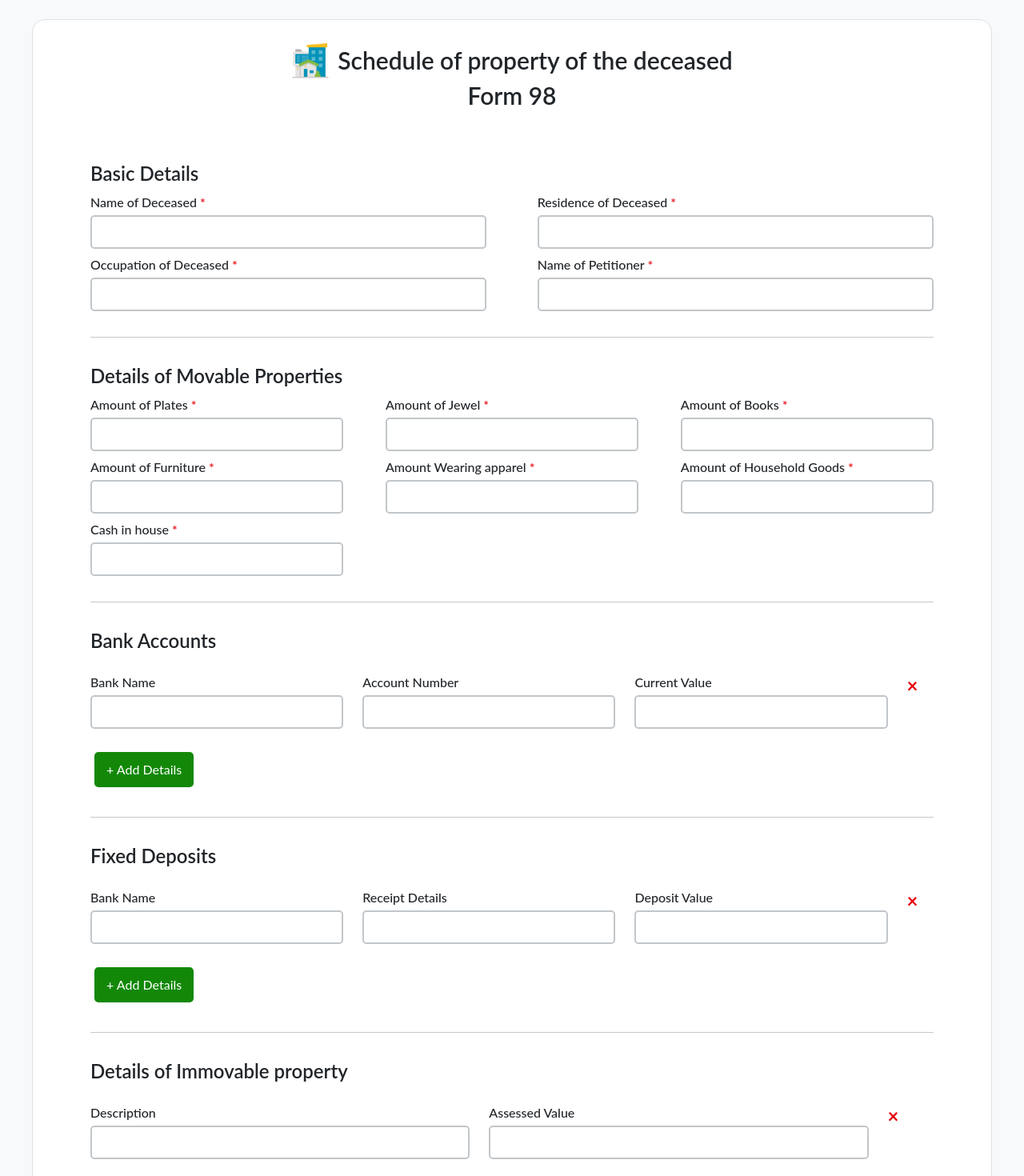
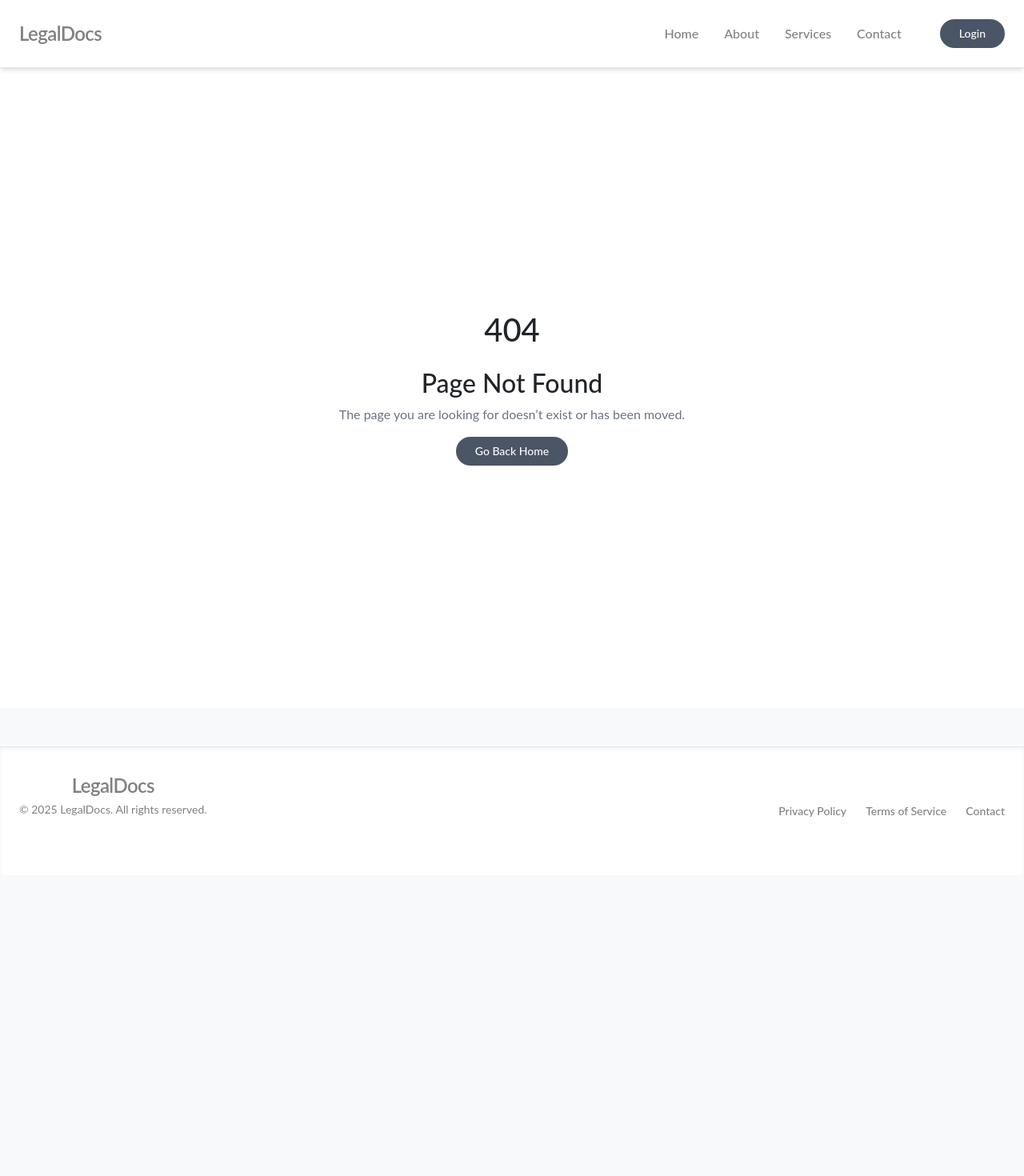
Before and after one commit to LegalDocs-Generator/frontend, a React (Vite) app in the folder client/: page /form98 in a window 1280 px wide. Shown: the top 1470 px of the page at 80% size. After the commit the page ends 1094 px from the top, so only its background shows below. Built offline with nearby package versions, Linux system fonts and the light colour scheme.

Commit message:
Navbar & Footer Added

```diff
--- a/client/src/App.jsx
+++ b/client/src/App.jsx
@@ -1,14 +1,18 @@
 import 'bootstrap/dist/css/bootstrap.min.css';
 import 'bootstrap/dist/js/bootstrap.bundle.min.js';
 import './App.css'
-import Form98 from './pages/forms/Form98'
+import { Outlet } from 'react-router-dom';
+import Navbar from './components/Navbar';
+import Footer from './components/Footer';
 
 function App() {
 
 
   return (
     <>
-     <Form98/>
+      <Navbar />
+      <Outlet />
+      <Footer />
     </>
   )
 }
--- /dev/null
+++ b/client/src/components/Footer.jsx
@@ -0,0 +1,50 @@
+import { Link } from 'react-router-dom';
+
+const Footer = () => {
+  return (
+    <footer className="bg-white border-t border-gray-200 shadow-inner mt-12">
+      <div className="max-w-7xl mx-auto px-4 py-8 flex flex-col md:flex-row justify-between items-center text-center md:text-left">
+        {/* Left section - Logo & Copyright */}
+        <div className="mb-4 md:mb-0">
+          <Link
+            to="/"
+            className="text-2xl font-semibold tracking-tight text-decoration-none"
+            style={{ color: "gray" }}
+          >
+            LegalDocs
+          </Link>
+          <p className="mt-1 text-sm" style={{ color: "gray" }}>
+            © {new Date().getFullYear()} LegalDocs. All rights reserved.
+          </p>
+        </div>
+
+        {/* Right section - Footer Links */}
+        <div className="flex flex-wrap justify-center md:justify-end gap-4">
+          <Link
+            to="/privacy"
+            className="text-sm font-medium text-decoration-none"
+            style={{ color: "gray" }}
+          >
+            Privacy Policy
+          </Link>
+          <Link
+            to="/terms"
+            className="text-sm font-medium text-decoration-none"
+            style={{ color: "gray" }}
+          >
+            Terms of Service
+          </Link>
+          <Link
+            to="/contact"
+            className="text-sm font-medium text-decoration-none"
+            style={{ color: "gray" }}
+          >
+            Contact
+          </Link>
+        </div>
+      </div>
+    </footer>
+  );
+};
+
+export default Footer;
--- /dev/null
+++ b/client/src/components/Navbar.jsx
@@ -0,0 +1,88 @@
+import { useState } from 'react';
+import { FiMenu, FiX } from 'react-icons/fi';
+import { Link } from 'react-router-dom';
+
+const Navbar = () => {
+  const [menuOpen, setMenuOpen] = useState(false);
+
+  const toggleMenu = () => setMenuOpen(!menuOpen);
+
+  const navLinks = [
+    { to: '/', label: 'Home' },
+    { to: '/about', label: 'About' },
+    { to: '/services', label: 'Services' },
+    { to: '/contact', label: 'Contact' },
+  ];
+
+  return (
+    <nav className="bg-white shadow-md sticky top-0 z-50 border-b border-gray-200">
+      <div className="max-w-7xl mx-auto px-4 py-4 flex justify-between items-center">
+        {/* Logo */}
+        <Link
+          to="/"
+          className="text-2xl text-decoration-none font-semibold tracking-tight"
+          style={{color:"gray"}}
+        >
+          LegalDocs
+        </Link>
+
+        {/* Desktop Nav */}
+        <div className="hidden md:flex items-center space-x-8">
+          {navLinks.map((link) => (
+            <Link
+              key={link.to}
+              to={link.to}
+              className="text-decoration-none font-medium transition-colors duration-300"
+              style={{color:"gray"}}
+            >
+              {link.label}
+            </Link>
+          ))}
+          <Link
+            to="/login"
+            className="ml-4 bg-gray-600 text-decoration-none text-white px-4 py-2 rounded-full text-sm font-medium hover:bg-blue-700 transition-all"
+          >
+            Login
+          </Link>
+        </div>
+
+        {/* Mobile Toggle */}
+        <div className="md:hidden">
+          <button
+            onClick={toggleMenu}
+            className="text-2xl focus:outline-none"
+            style={{color:"black"}}
+          >
+            {menuOpen ? <FiX /> : <FiMenu />}
+          </button>
+        </div>
+      </div>
+
+      {/* Mobile Menu */}
+      {menuOpen && (
+        <div className="md:hidden px-4 pt-2 pb-4 space-y-2 bg-white border-t border-gray-200 rounded-b-lg shadow-md">
+          {navLinks.map((link) => (
+            <Link
+              key={link.to}
+              to={link.to}
+              onClick={() => setMenuOpen(false)}
+              className="block font-medium  text-decoration-none hover:text-gray-800 transition-colors"
+              style={{color:"gray"}}
+            >
+              {link.label}
+            </Link>
+          ))}
+          <Link
+            to="/login"
+            onClick={() => setMenuOpen(false)}
+            className="inline-block mt-2 bg-gray-600 text-decoration-none text-white px-4 py-2 rounded-full text-sm font-medium hover:bg-blue-700 transition"
+          >
+            Login
+          </Link>
+        </div>
+      )}
+    </nav>
+  );
+};
+
+export default Navbar;
--- a/client/src/main.jsx
+++ b/client/src/main.jsx
@@ -1,9 +1,29 @@
 import { StrictMode } from 'react'
 import { createRoot } from 'react-dom/client'
 import App from './App.jsx'
+import { createBrowserRouter, RouterProvider } from 'react-router-dom'
+import Form98 from './pages/forms/Form98.jsx'
+import NotFound from './pages/PageNotFound.jsx'
+
+const router = createBrowserRouter([
+  {
+    path:'/',
+    element: <App/>,
+    children:[
+      {
+        path:'/',
+        element: <Form98/>
+      },
+      {
+        path:'*',
+        element: <NotFound/>
+      },
+    ]
+  }
+])
 
 createRoot(document.getElementById('root')).render(
   <StrictMode>
-    <App />
+    <RouterProvider router={router}/>
   </StrictMode>,
 )
--- /dev/null
+++ b/client/src/pages/PageNotFound.jsx
@@ -0,0 +1,23 @@
+import { Link } from 'react-router-dom';
+
+const NotFound = () => {
+  return (
+    <div className="min-h-screen flex flex-col justify-center items-center bg-white px-4">
+      <h1 className="text-7xl font-bold text-gray-400 mb-4">404</h1>
+      <h2 className="text-2xl font-semibold text-gray-600 mb-2">
+        Page Not Found
+      </h2>
+      <p className="text-gray-500 mb-6 text-center max-w-md">
+        The page you are looking for doesn’t exist or has been moved.
+      </p>
+      <Link
+        to="/"
+        className="bg-gray-600 text-decoration-none text-white px-6 py-2 rounded-full text-sm font-medium hover:bg-gray-500 transition"
+      >
+        Go Back Home
+      </Link>
+    </div>
+  );
+};
+
+export default NotFound;
```
Also changed, not shown: 1 other file (tests, documents, lock files or other folders).
